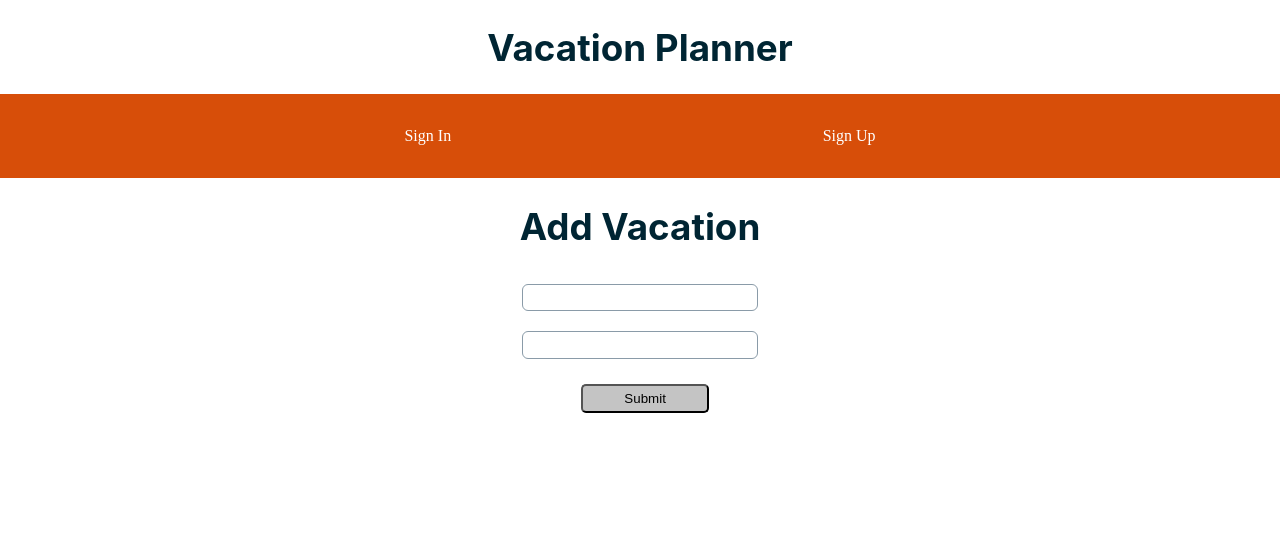
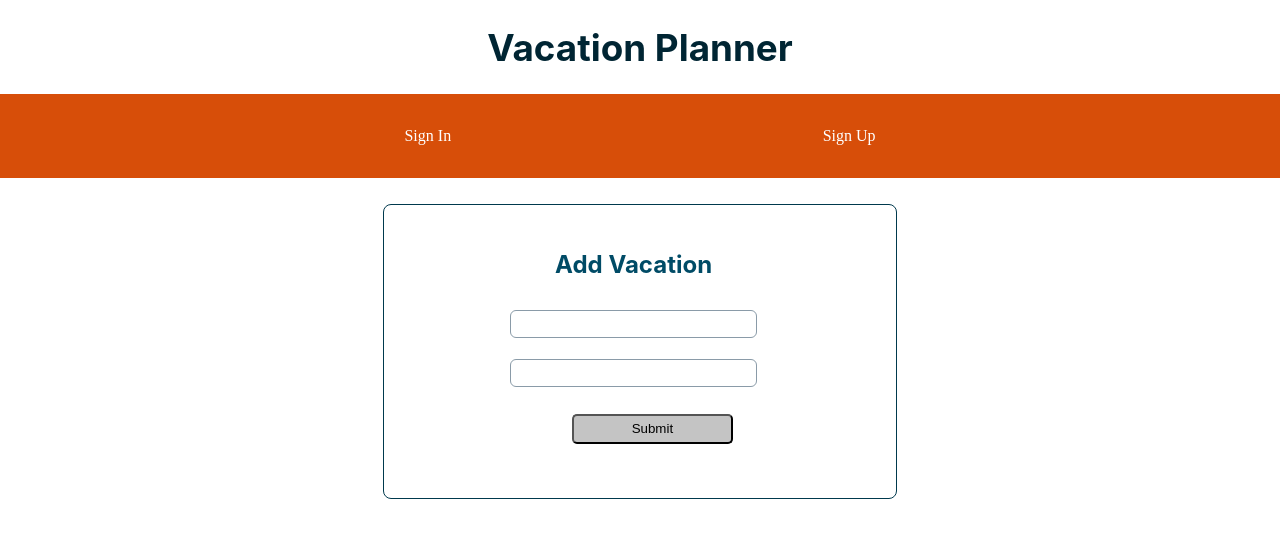
Before and after one commit to Vacation-Planner-Build-Week/Front-end, a React (Create React App) app in the folder vacation-planner/: page /addvacation in a window 1280 px wide. Shown: the top 538 px of the page. Built offline with nearby package versions, Linux system fonts and the light colour scheme.

Commit message:
"working on styling of add vacation "

```diff
--- a/vacation-planner/src/App.css
+++ b/vacation-planner/src/App.css
@@ -11,7 +11,7 @@
 
 .button{
   margin:6%;
-  width:50%;
+  width:60%;
   margin-left: 27%;
   padding: 2%;
   background: #C4C4C4;
@@ -22,7 +22,7 @@
 .form {
   display: flex;
   flex-direction: column;
-  width: 20%;
+  width: 60%;
   margin: 0 auto;
 }
 /* .button {
@@ -37,8 +37,6 @@
 .input {
   padding: 2%;
   background: #ffffff;
-  /* Text Colors/Regent Gray */
-
   border: 0.5px solid #8a9ba8;
   border-radius: 6px;
   margin: 4%;
@@ -105,6 +103,17 @@ background-image: linear-gradient(rgba(43, 42, 42, 0.2), rgba(43, 42, 32, 0.2)),
   border-radius: 8px;
 }
 
+.addVacationCard{
+
+width: 35%;
+/* margin: 2% 10% 0 10%; */
+margin: 0 auto;
+padding: 2% 3% 3% 2%;
+/* width:100px; */
+border: #00394d 1px solid;
+border-radius: 8px;
+}
+
 h1{
   color: #002533;
   font-size: 2.3rem;
@@ -112,5 +121,5 @@ h1{
 
 h2{
   color: #004b66;
-  font-size: 1.4rem;
+  font-size: 1.5rem;
 }
--- a/vacation-planner/src/Components/React2/AddVacation.js
+++ b/vacation-planner/src/Components/React2/AddVacation.js
@@ -50,8 +50,8 @@ const AddVacation = props => {
   };
 
   return (
-    <div>
-      <h1>Add Vacation</h1>
+    <div className ="addVacationCard">
+      <h2>Add Vacation</h2>
       <form className ="form" onSubmit={handleSubmit}>
         <input className ='input'
           name="vacation_name"
```
